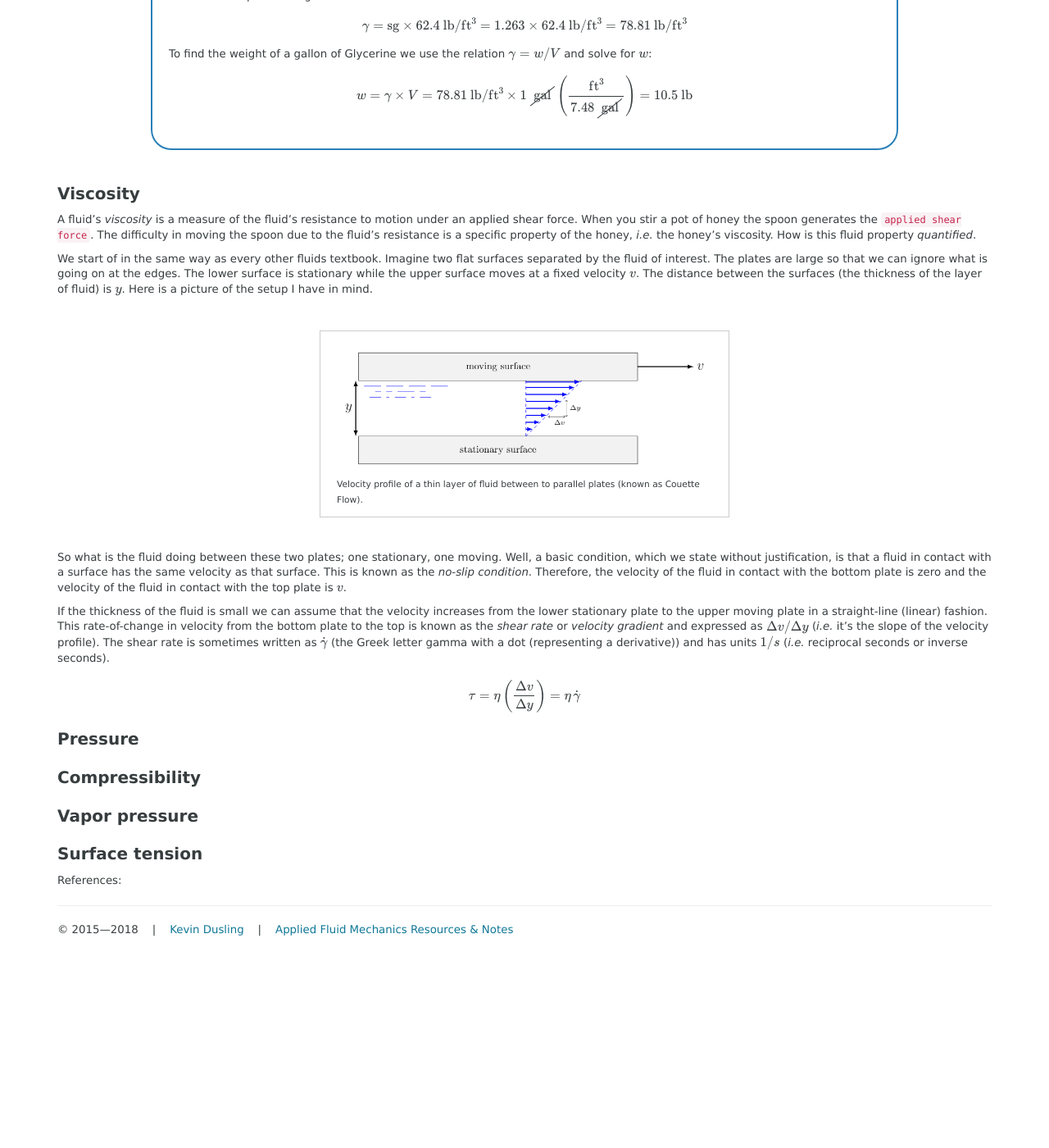
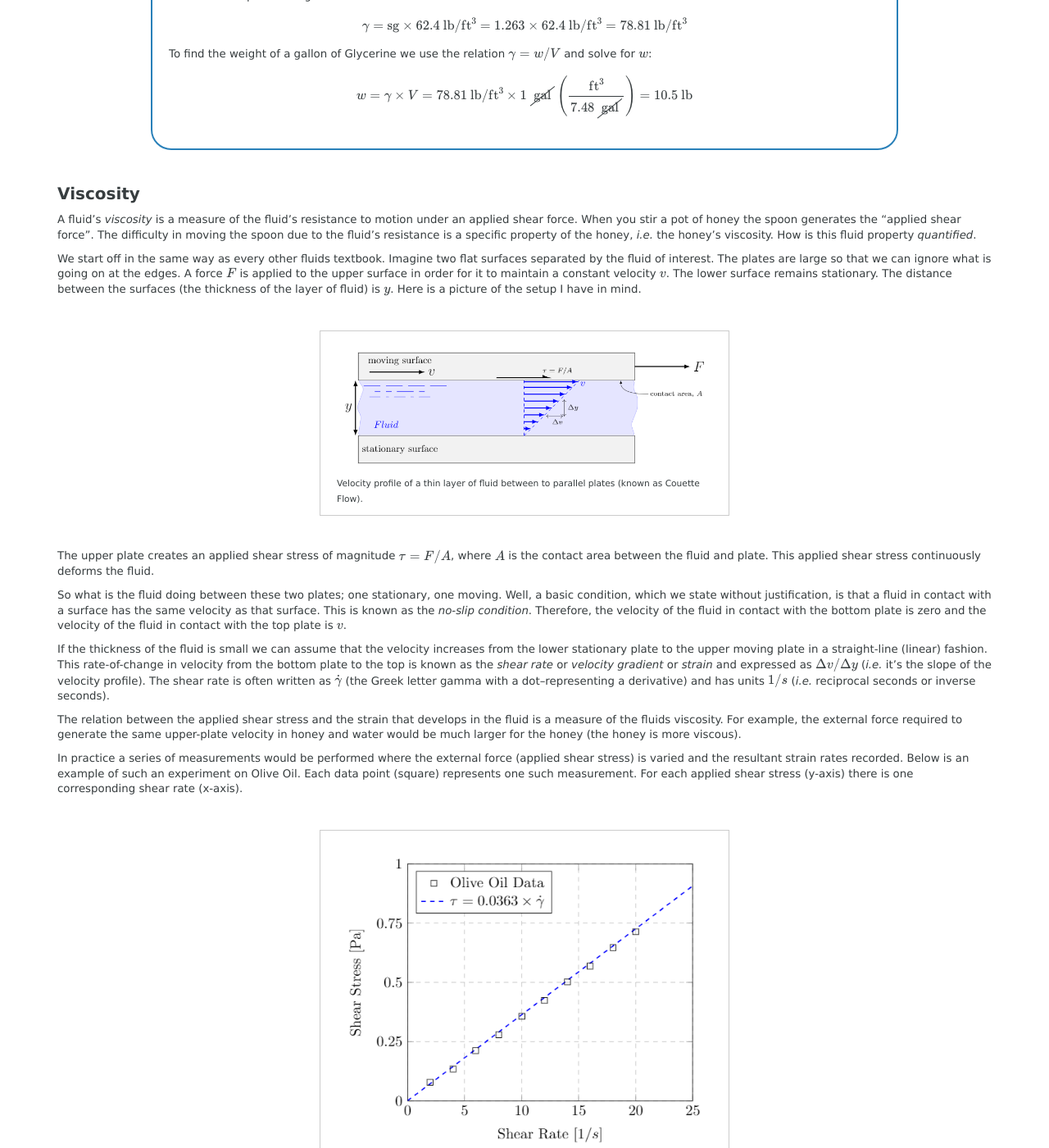
Before and after one commit to kdusling/kdusling.github.io, a Jekyll site: the page built from teaching/Applied-Fluids/Notes/FluidProperties.md, in a window 1280 px wide and 1400 px high, scrolled down 2165 px. Shown: the whole window at 82% size. Built offline with Jekyll 4.4.1, drawn with Linux system fonts in a browser that asks for light colours; formulas are drawn with MathJax 3; before the commit the page ends 3327 px from its top, so only the background shows below that; some of the changed text lies outside the part shown.

Commit message:
viscosity

```diff
--- a/teaching/Applied-Fluids/Notes/FluidProperties.md
+++ b/teaching/Applied-Fluids/Notes/FluidProperties.md
@@ -172,25 +172,43 @@
 
 ## Viscosity
 
-A fluid's *viscosity* is a measure of the fluid's resistance to motion under an applied shear force.  When you stir a pot of honey the spoon generates the ``applied shear force``.  The difficulty in moving the spoon due to the fluid's resistance is a specific property of the honey, *i.e.* the honey's viscosity.  How is this fluid property *quantified*.
+A fluid's *viscosity* is a measure of the fluid's resistance to motion under an applied shear force.  When you stir a pot of honey the spoon generates the "applied shear force".  The difficulty in moving the spoon due to the fluid's resistance is a specific property of the honey, *i.e.* the honey's viscosity.  How is this fluid property *quantified*.
 
-We start of in the same way as every other fluids textbook.  Imagine two flat surfaces separated by the fluid of interest.  The plates are large so that we can ignore what is going on at the edges.  The lower surface is stationary while the upper surface moves at a fixed velocity $v$.  The distance between the surfaces (the thickness of the layer of fluid) is $y$.  Here is a picture of the setup I have in mind.
+We start off in the same way as every other fluids textbook.  Imagine two flat surfaces separated by the fluid of interest.  The plates are large so that we can ignore what is going on at the edges.  A force $F$ is applied to the upper surface in order for it to maintain a constant velocity $v$.  The lower surface remains stationary.  The distance between the surfaces (the thickness of the layer of fluid) is $y$.  Here is a picture of the setup I have in mind.
 
 <div class="photo" style="width: 500px;">
-  <img src="img\CouetteFLow.png" alt="Couette Flow">
+  <img src="img\CouetteFlow.png" alt="Couette Flow">
   <p>
   Velocity profile of a thin layer of fluid between to parallel plates (known as Couette Flow).
   </p>
 </div>
 
-So what is the fluid doing between these two plates; one stationary, one moving.
-Well, a basic condition, which we state without justification, is that a fluid in contact with a surface has the same velocity as that surface.  This is known as the *no-slip condition*.  Therefore, the velocity of the fluid in contact with the bottom plate is zero and the velocity of the fluid in contact with the top plate is $v$.
+The upper plate creates an applied shear stress of magnitude $\tau=F/A$, where $A$ is the contact area between the fluid and plate.  This applied shear stress continuously deforms the fluid.
 
-If the thickness of the fluid is small we can assume that the velocity increases from the lower stationary plate to the upper moving plate in a straight-line (linear) fashion.  This rate-of-change in velocity from the bottom plate to the top is known as the *shear rate* or *velocity gradient* and expressed as $\Delta v/\Delta y$ (*i.e.* it's the slope of the velocity profile).  The shear rate is sometimes written as $\dot{\gamma}$ (the Greek letter gamma with a dot (representing a derivative)) and has units $1/s$ (*i.e.* reciprocal seconds or inverse seconds).
+So what is the fluid doing between these two plates; one stationary, one moving. Well, a basic condition, which we state without justification, is that a fluid in contact with a surface has the same velocity as that surface.  This is known as the *no-slip condition*.  Therefore, the velocity of the fluid in contact with the bottom plate is zero and the velocity of the fluid in contact with the top plate is $v$.
+
+If the thickness of the fluid is small we can assume that the velocity increases from the lower stationary plate to the upper moving plate in a straight-line (linear) fashion.  This rate-of-change in velocity from the bottom plate to the top is known as the *shear rate* or *velocity gradient* or *strain* and expressed as $\Delta v/\Delta y$ (*i.e.* it's the slope of the velocity profile).  The shear rate is often written as $\dot{\gamma}$ (the Greek letter gamma with a dot--representing a derivative) and has units $1/s$ (*i.e.* reciprocal seconds or inverse seconds).
+
+The relation between the applied shear stress and the strain that develops in the fluid is a measure of the fluids viscosity.  For example, the external force required to generate the same upper-plate velocity in honey and water would be much larger for the honey (the honey is more viscous).
+
+In practice a series of measurements would be performed where the external force (applied shear stress) is varied and the resultant strain rates recorded.  Below is an example of such an experiment on Olive Oil.  Each data point (square) represents one such measurement.  For each applied shear stress (y-axis) there is one corresponding shear rate (x-axis).
+
+<div class="photo" style="width: 500px;">
+  <img src="img\OliveOil.png" alt="Rheogram for Olive Oil">
+  <p>
+  Rheogram for Olive Oil -- a Newtonian fluid. Data from <a href="https://sites.google.com/site/jfsteffe/">Steffe</a>.
+  </p>
+</div>
+
+One readily observes a linear (straight-line) relationship between the stress and strain for this particular fluid.   A fluid that exhibits this type of behavior is known as *Newtonian* and the slope of the line corresponding to the data is known as the *dynamic* or *absolute viscosity*.  For a Newtonian fluid we therefore have
 
 $$
 \tau=\eta \left(\frac{\Delta v}{\Delta y}\right)=\eta \, \dot{\gamma}
 $$
+
+The Greek-letter $eta$ represents the dynamic viscosity and it has units of $\lbf\cdot s/\ft^2$ in the US system or $N\cdot s/\m^2$ in the SI system.  Coming back to our example of Olive Oil we see from line drawn on the above graph that it has a dynamic viscosity of $\eta_{\rm Olive Oil}=0.0363\,$N\cdot s/\m^2$.
+
+
 
 ## Pressure
 
```
Also changed, not shown: teaching/Applied-Fluids/Notes/img/CouetteFlow.png, teaching/Applied-Fluids/Notes/img/OliveOil.png (added).
